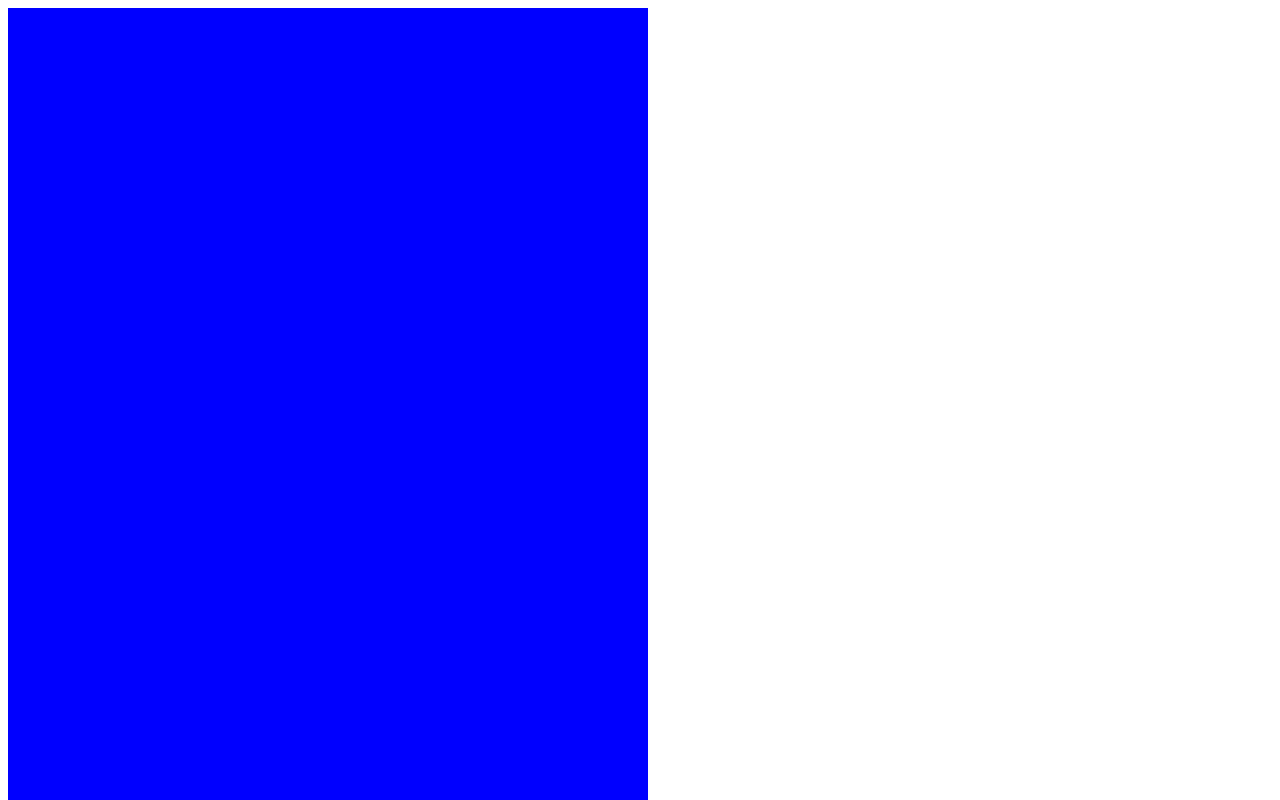
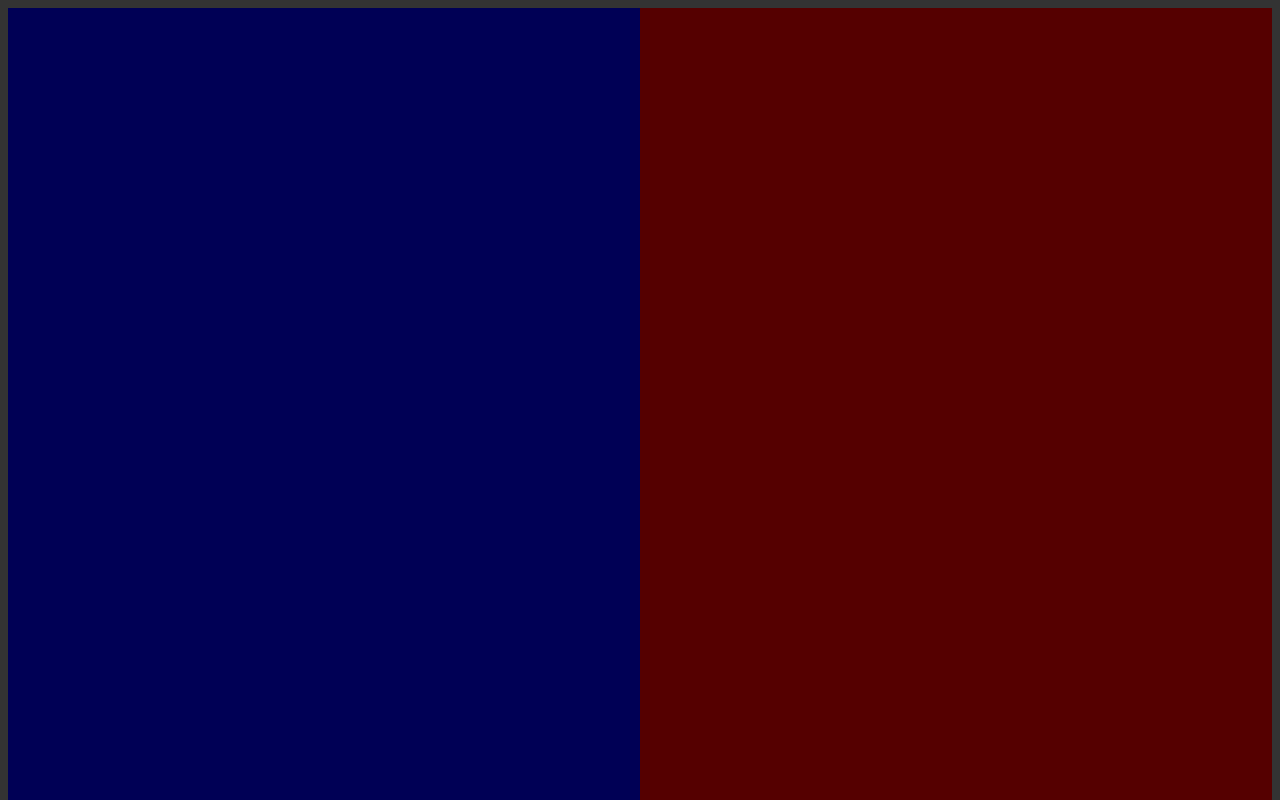
Before and after one commit to PatrickSkovgaard/BlueVRed, a plain HTML site: page index.html in a window 1280 px wide. Shown: the top 800 px of the page. Drawn offline with Linux system fonts and the light colour scheme.

Commit message:
background color and darker blue + red

```diff
--- a/style.css
+++ b/style.css
@@ -1,17 +1,24 @@
+body{
+    overflow: hidden;
+    background-color: #333;
+}
+
 #sides{
     display: flex;
- flex-direction: column;
+    justify-content: center;
+    align-items: center;
+    flex-direction: row;
 }
 
 #left{
- background-color: blue;
+    background-color: #005;
     width: 50vw;
     height: 100vh;
     overflow: hidden;
 }
 
 #right{
- background-color: red;
+    background-color: #500;
     width: 50vw;
     height: 100vh;
     overflow: hidden;
```
Lines whose indentation alone changed are shown as unchanged.
